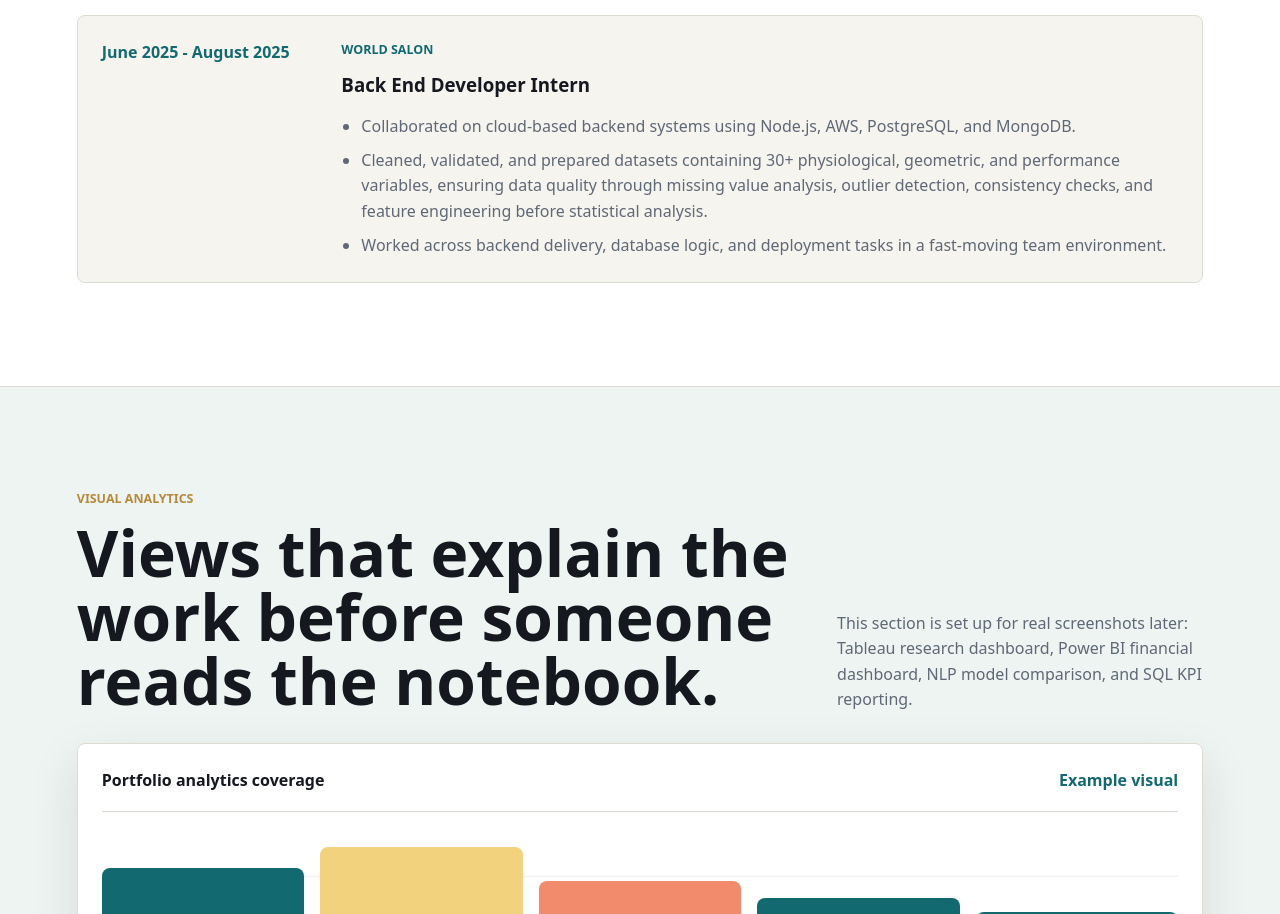
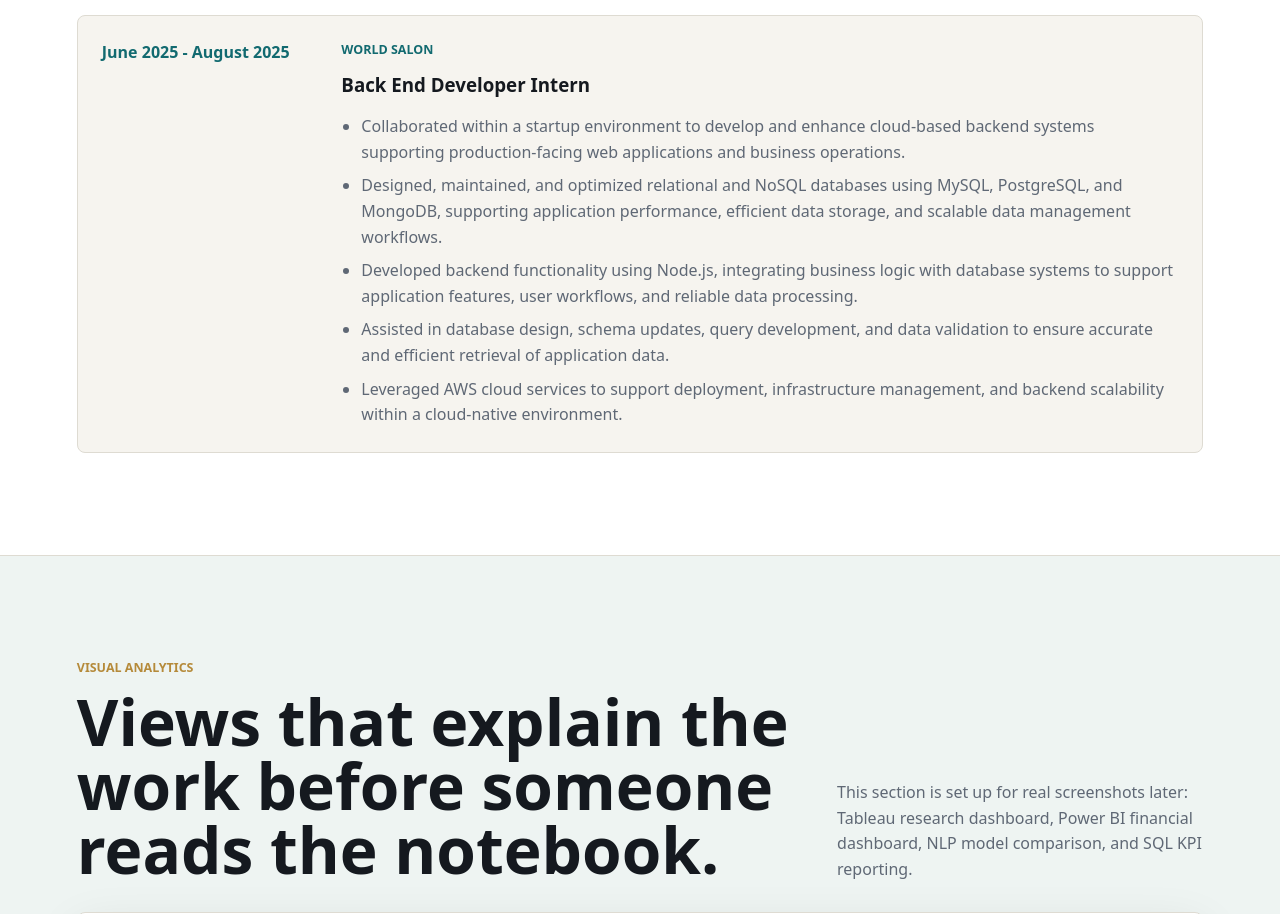
Before and after one commit to sophiachukka/portfolio, a website: page index.html in a window 1280 px wide. Shown: the part 3183-4097 px from the top of the page. Drawn offline with Linux system fonts and the light colour scheme.

Commit message:
Revise job description for Back End Developer Intern
Updated job responsibilities for Back End Developer Intern role to reflect collaboration in a startup environment and enhanced database management skills.

```diff
--- a/index.html
+++ b/index.html
@@ -154,9 +154,11 @@
               <p class="project-meta">World Salon</p>
               <h3>Back End Developer Intern</h3>
               <ul>
-                <li>Collaborated on cloud-based backend systems using Node.js, AWS, PostgreSQL, and MongoDB.</li>
-                <li>Cleaned, validated, and prepared datasets containing 30+ physiological, geometric, and performance variables, ensuring data quality through missing value analysis, outlier detection, consistency checks, and feature engineering before statistical analysis.</li>
-                <li>Worked across backend delivery, database logic, and deployment tasks in a fast-moving team environment.</li>
+                <li>Collaborated within a startup environment to develop and enhance cloud-based backend systems supporting production-facing web applications and business operations.</li>
+                <li>Designed, maintained, and optimized relational and NoSQL databases using MySQL, PostgreSQL, and MongoDB, supporting application performance, efficient data storage, and scalable data management workflows.</li>
+                <li>Developed backend functionality using Node.js, integrating business logic with database systems to support application features, user workflows, and reliable data processing.</li>
+                <li>Assisted in database design, schema updates, query development, and data validation to ensure accurate and efficient retrieval of application data.</li>
+                <li>Leveraged AWS cloud services to support deployment, infrastructure management, and backend scalability within a cloud-native environment.</li>
               </ul>
             </div>
           </article>
```
